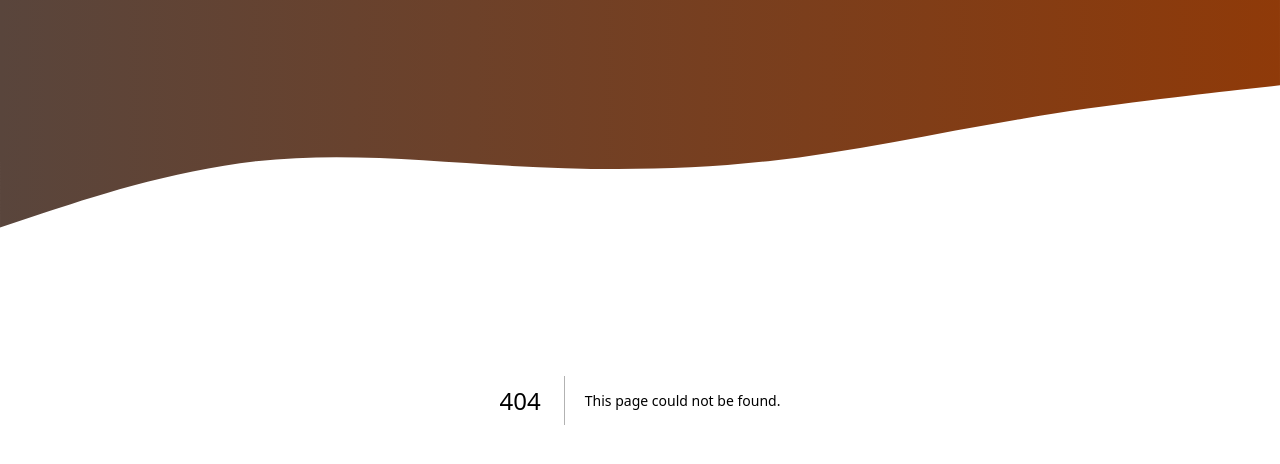
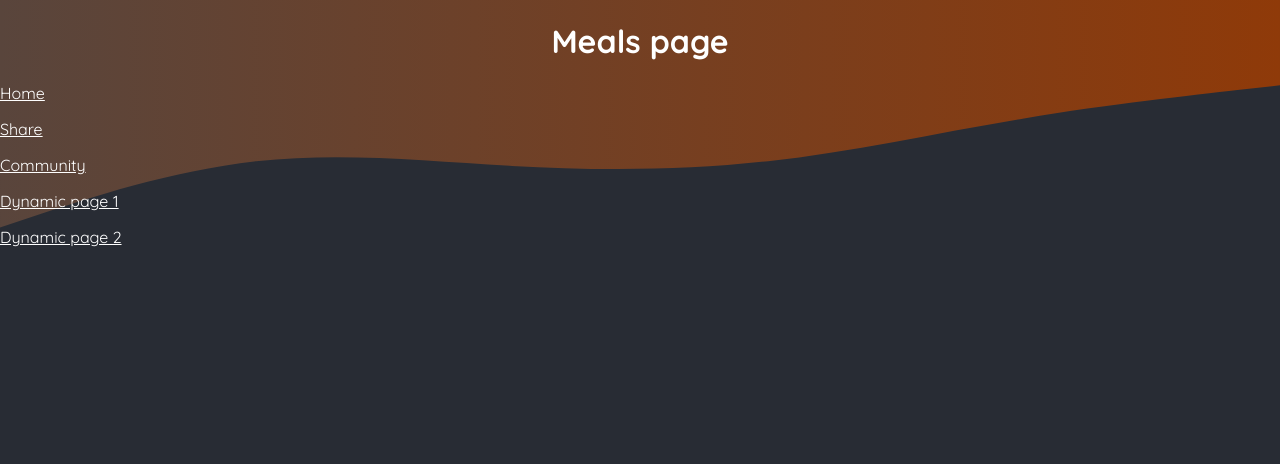
Before and after one commit to mpwdev/tmp-code-nextjs, a Next.js app: page /meals in a window 1280 px wide. Before the commit this address had no page. Shown: the top 464 px of the page. Built offline with nearby package versions, Linux system fonts and the light colour scheme.

Commit message:
file based routing - add new pages and links

```diff
--- /dev/null
+++ b/app/meals/page.js
@@ -0,0 +1,34 @@
+import Link from 'next/link';
+
+export default function MealsPage() {
+  return (
+    <main>
+      <h1 style={{ color: 'white', textAlign: 'center' }}>Meals page</h1>
+      <p>
+        <Link href="/" style={{ color: 'white' }}>
+          Home
+        </Link>
+      </p>
+      <p>
+        <Link href="/meals/share" style={{ color: 'white' }}>
+          Share
+        </Link>
+      </p>
+      <p>
+        <Link href="/community" style={{ color: 'white' }}>
+          Community
+        </Link>
+      </p>
+      <p>
+        <Link href="/meals/dynamic-page-1" style={{ color: 'white' }}>
+          Dynamic page 1
+        </Link>
+      </p>
+      <p>
+        <Link href="/meals/dynamic-page-2" style={{ color: 'white' }}>
+          Dynamic page 2
+        </Link>
+      </p>
+    </main>
+  );
+}
```
Also changed, not shown: app/community/page.js (added, +24 -0 lines), app/meals/[mealSlug]/page.js (added, +28 -0 lines), app/meals/share/page.js (added, +19 -0 lines), app/page.js (+17 -0 lines).
